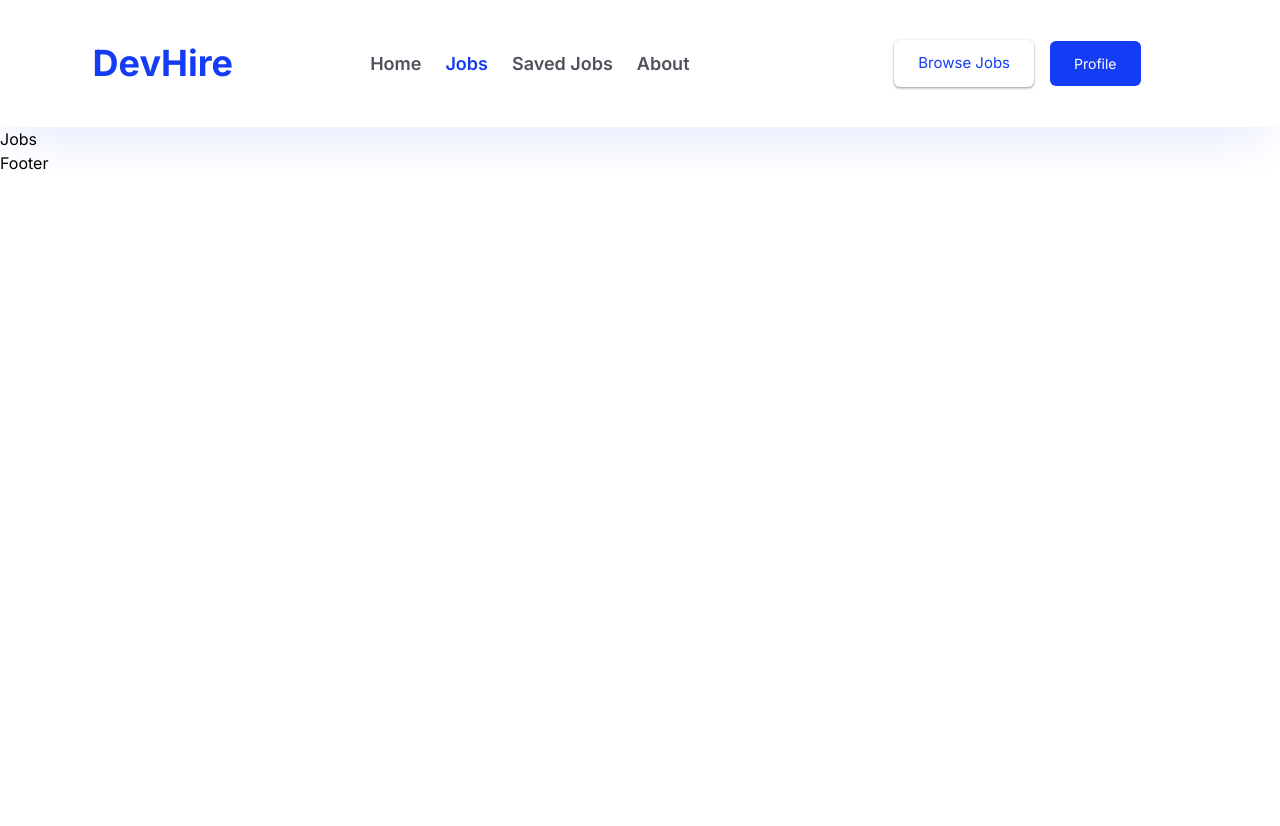
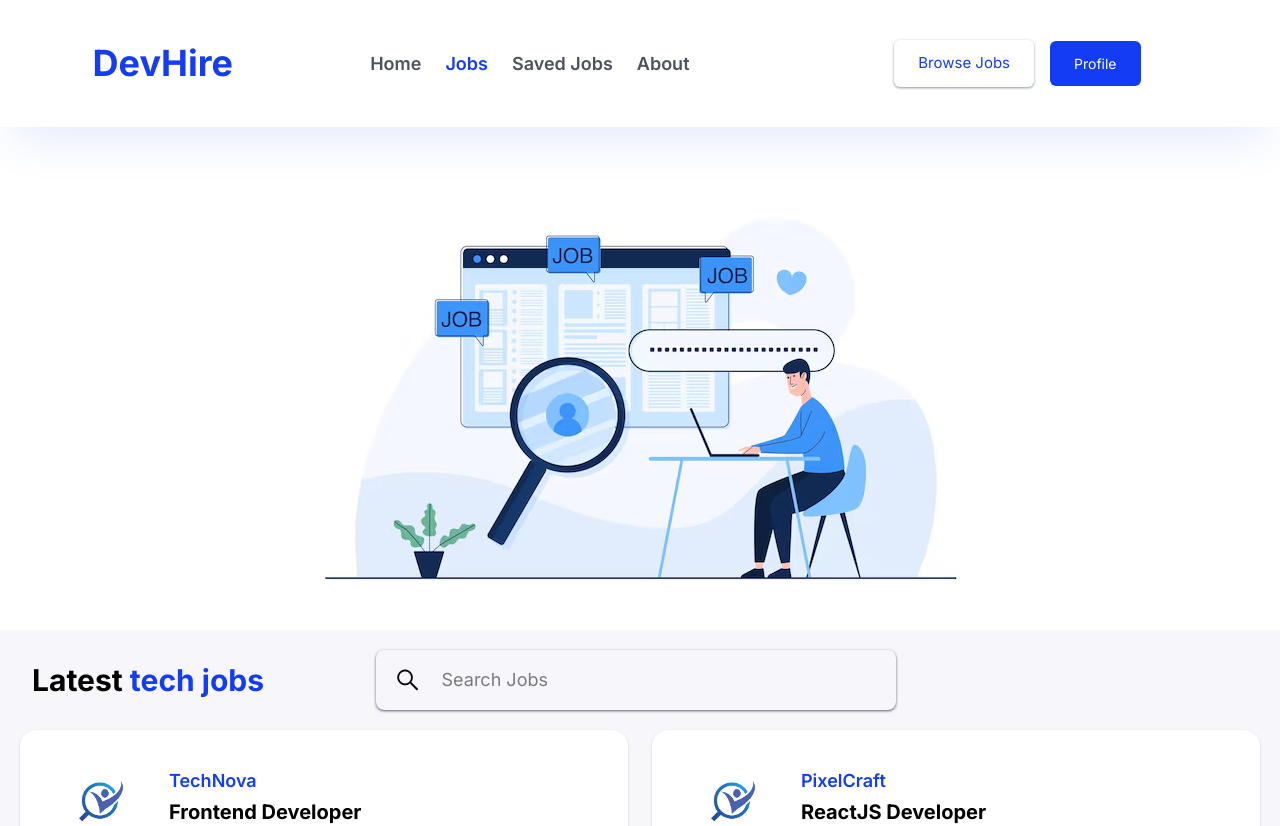
Before and after one commit to ataullaharabzai/DevHire-jobs-board, a React (Vite) app: page /jobs in a window 1280 px wide. Shown: the top 826 px of the page. Before the commit the page ends 800 px from the top, so only its background shows below. Built offline with nearby package versions, Linux system fonts and the light colour scheme.

Commit message:
job section added

```diff
--- a/src/pages/Jobs.tsx
+++ b/src/pages/Jobs.tsx
@@ -1,8 +1,56 @@
+import JobCard from "../components/JobCard";
+import jobHero from "../images/job_hero.avif";
+import { jobs } from "../data/Job";
+import { NavLink } from "react-router-dom";
+import logo from "../images/logo2.avif";
+import Searchbar from "../components/Searchbar";
+import { useState } from "react";
 
 function Jobs() {
+  const [searchItem, setSearchItem] = useState("");
+
+  const filteredJobs = jobs.filter((job) =>
+    [job.title, job.company, job.type, job.location].some((field) =>
+      field.toLowerCase().includes(searchItem.toLowerCase()),
+    ),
+  );
+
   return (
-    <div>Jobs</div>
-  )
+    <section>
+      <div className="p-5 w-full mt-10">
+        <img
+          src={jobHero}
+          alt="Hero Image"
+          className="m-auto bg-blend-multiply"
+        />
+      </div>
+      <div className="bg-[#f7f6fb] p-5">
+        <div className="flex">
+          <h1 className="lg:text-3xl p-3 sm:mb-5 lg-mb-10 font-bold md:mr-25">
+            Latest <span className="text-[#143cf4]">tech jobs</span>
+          </h1>
+          <Searchbar
+            placeholder="Search Jobs"
+            searchItems={searchItem}
+            setSearchItems={setSearchItem}
+          />
+        </div>
+        <div className="w-full grid grid-cols-1 md:grid-cols-2 gap-6">
+          {filteredJobs.map((job) => (
+            <NavLink to={`/jobdetails/${job.id}`} key={job.id}>
+              <JobCard
+                title={job.title}
+                location={job.location}
+                company={job.company}
+                type={job.type}
+                src={logo}
+              />
+            </NavLink>
+          ))}
+        </div>
+      </div>
+    </section>
+  );
 }
 
-export default Jobs
+export default Jobs;
```
Also changed, not shown: src/images/job_hero.avif (added), src/pages/Home.tsx (line endings or trailing spaces).
